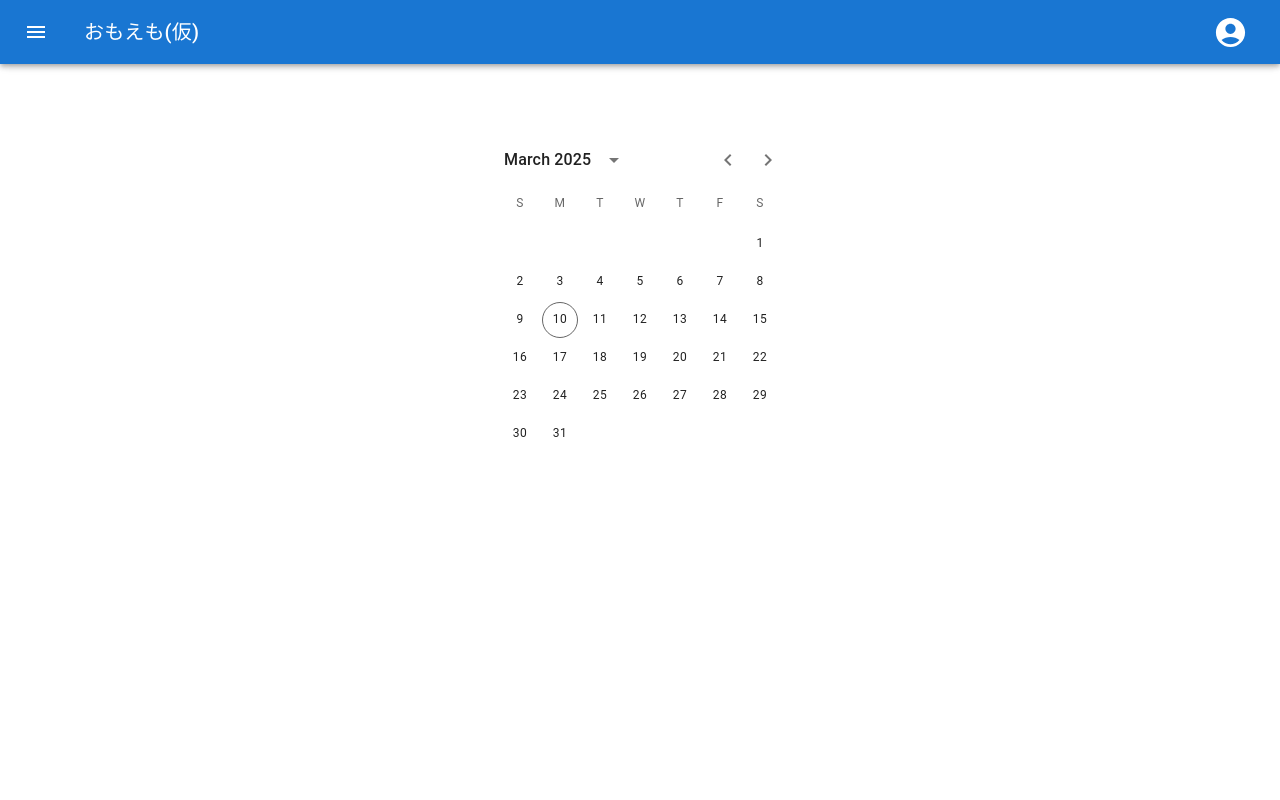
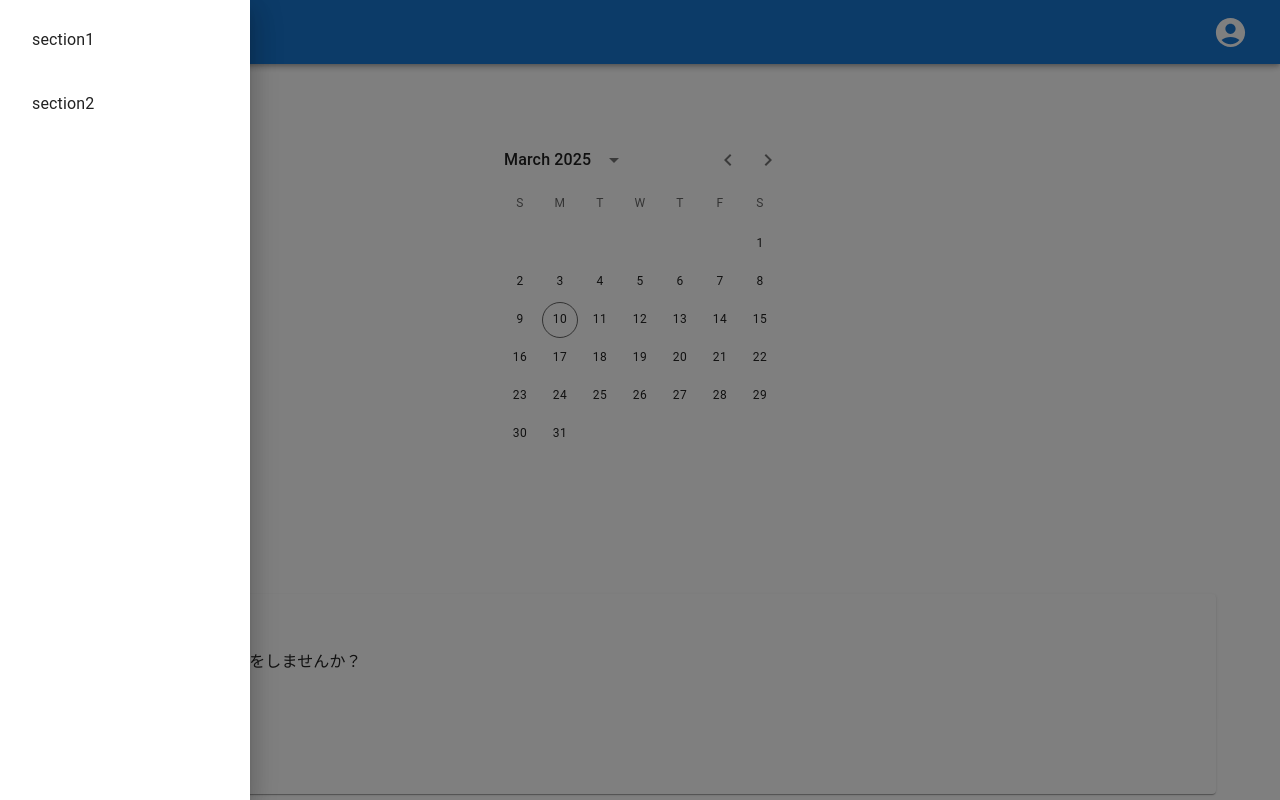
Before and after one commit to ogatakatsuya/HackU2025-fe, a Next.js app: page / in a window 1280 px wide. Both pictures are taken after a click on the button 36 px from the left and 32 px from the top of the page. Built offline with nearby package versions, Linux system fonts and the light colour scheme; no server answers.

Commit message:
チャット機能のUIの最低限の実装

```diff
--- a/src/app/page.tsx
+++ b/src/app/page.tsx
@@ -1,6 +1,7 @@
 "use client";
 
 import Calendar from "@/components/Calendar";
+import ChatPopup from "@/components/ChatPopup";
 import Header from "@/components/Header";
 import { PageLayout } from "@/components/Layout";
 import { Box } from "@mui/material";
@@ -12,6 +13,14 @@ function Page() {
 			<Box mt={10}>
 				<Calendar />
 			</Box>
+			<Box
+				position="fixed"
+				bottom={0}
+				left="50%"
+				sx={{ transform: "translateX(-50%)" }}
+			>
+				<ChatPopup />
+			</Box>
 		</>
 	);
 }
--- /dev/null
+++ b/src/components/ChatPopup.tsx
@@ -0,0 +1,30 @@
+import { Box, Button, Card, CardContent, Typography } from "@mui/material";
+import SmartToyIcon from "@mui/icons-material/SmartToy";
+import { useRouter } from "next/navigation";
+
+export const ChatPopup = () => {
+	const router = useRouter();
+
+	return (
+		<Button
+			onClick={() => router.push("/chat/section1")}
+			style={{ textAlign: "left" }}
+		>
+			<Card sx={{ height: 200, width: "90vw" }}>
+				<CardContent>
+					<Typography variant="body1" pb={2} sx={{ fontWeight: "bold" }}>
+						思い出チャットボット
+					</Typography>
+					<Box display="flex" sx={{ padding: 0 }}>
+						<SmartToyIcon sx={{ mr: 2 }} />
+						<Typography variant="body1">
+							私と思い出トークをしませんか？
+						</Typography>
+					</Box>
+				</CardContent>
+			</Card>
+		</Button>
+	);
+};
+
+export default ChatPopup;
--- a/src/components/Header.tsx
+++ b/src/components/Header.tsx
@@ -7,17 +7,26 @@ import {
 	AppBar,
 	Box,
 	Button,
+	Drawer,
 	IconButton,
 	Toolbar,
 	Typography,
 } from "@mui/material";
 import { useRouter } from "next/navigation";
+import SectionsList from "./SectionsList";
+import { useState } from "react";
 
 export const Header = () => {
 	const { user } = useAppStateContext();
+	const [open, setOpen] = useState(false);
 	const router = useRouter();
 
+	const handleClose = () => {
+		setOpen(false);
+	};
+
 	return (
+		<>
 			<AppBar>
 				<Toolbar>
 					<IconButton
@@ -26,6 +35,7 @@ export const Header = () => {
 						color="inherit"
 						aria-label="menu"
 						sx={{ mr: 2 }}
+						onClick={() => setOpen(true)}
 					>
 						<MenuIcon />
 					</IconButton>
@@ -39,6 +49,10 @@ export const Header = () => {
 					<AccountButton user={user} />
 				</Toolbar>
 			</AppBar>
+			<Drawer open={open} onClose={handleClose}>
+				<SectionsList handleClose={handleClose} />
+			</Drawer>
+		</>
 	);
 };
 
--- /dev/null
+++ b/src/components/SectionsList.tsx
@@ -0,0 +1,35 @@
+import {
+	Box,
+	List,
+	ListItem,
+	ListItemButton,
+	ListItemText,
+} from "@mui/material";
+import { useRouter } from "next/navigation";
+
+type SectionsListProps = {
+	handleClose: () => void;
+};
+
+export const SectionsList = ({ handleClose }: SectionsListProps) => {
+	const router = useRouter();
+
+	return (
+		<Box sx={{ width: 250 }} role="presentation" onClick={() => handleClose()}>
+			<List>
+				<ListItem>
+					<ListItemButton onClick={() => router.push("/chat/section1")}>
+						<ListItemText>section1</ListItemText>
+					</ListItemButton>
+				</ListItem>
+				<ListItem>
+					<ListItemButton onClick={() => router.push("/chat/section2")}>
+						<ListItemText>section2</ListItemText>
+					</ListItemButton>
+				</ListItem>
+			</List>
+		</Box>
+	);
+};
+
+export default SectionsList;
```
Also changed, not shown: src/app/chat/[section]/page.tsx (added, +50 -0 lines), src/app/chat/layout.tsx (added, +15 -0 lines). Lines whose indentation alone changed are shown as unchanged.
